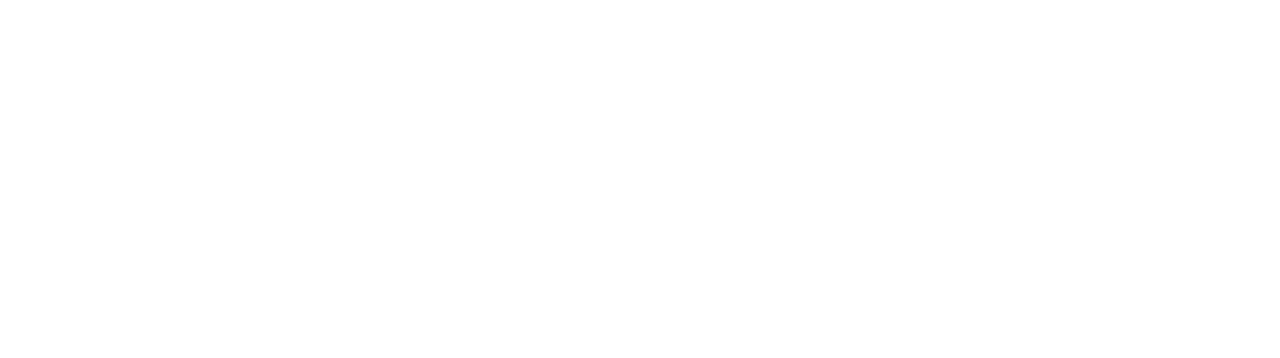
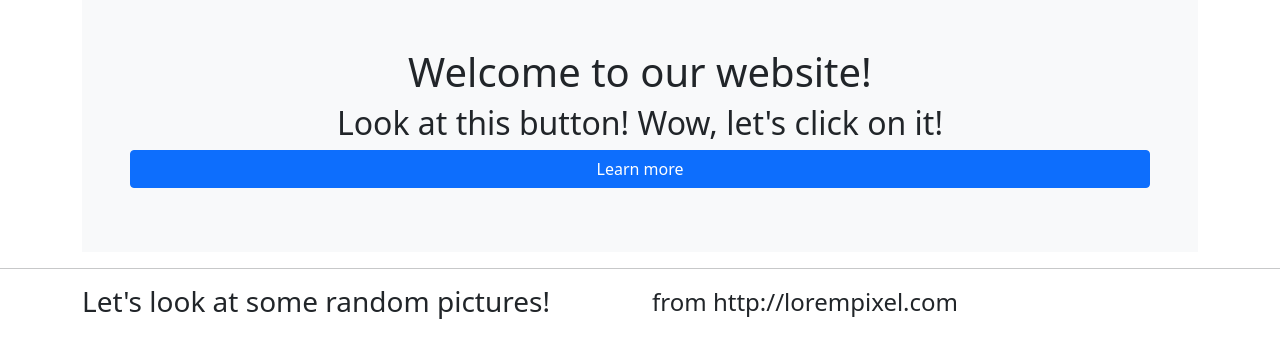
Before and after one commit to NLoo1/twitter-bootstrap, a plain HTML site: page index.html in a window 1280 px wide. Drawn offline with nearby package versions, Linux system fonts and the light colour scheme.

Commit message:
Added jumbotron, 'random pictures'

```diff
--- a/index.html
+++ b/index.html
@@ -4,15 +4,32 @@
     <meta charset="UTF-8">
     <meta name="viewport" content="width=device-width, initial-scale=1.0">
     <title>Document</title>
-    <link rel=”stylesheet” href=”https://cdn.jsdelivr.net/npm/bootstrap@4.5.3/dist/css/bootstrap.min.css” integrity=”sha384-TX8t27EcRE3e/ihU7zmQxVncDAy5uIKz4rEkgIXeMed4M0jlfIDPvg6uqKI2xXr2” crossorigin=”anonymous”>
-    <link rel="stylesheet" href="https://use.fontawesome.com/releases/v5.3.1/css/all.css">
+    <link href="https://cdn.jsdelivr.net/npm/bootstrap@5.0.2/dist/css/bootstrap.min.css" rel="stylesheet" integrity="sha384-EVSTQN3/azprG1Anm3QDgpJLIm9Nao0Yz1ztcQTwFspd3yD65VohhpuuCOmLASjC" crossorigin="anonymous">
 </head>
 <body>
+   <div class="container text-center">
+    <div class="jumbotron bg-light mx-auto p-5">
+        <h1 class="h1">Welcome to our website!</h1>
+        <p class="h2">Look at this button! Wow, let's click on it!</p>
+        <button class="btn btn-primary container">Learn more</button>
+        </p>
+    </div>
+   </div>
+    <hr>
+    <div class="container">
+        <div class="row align-items-center">
+            <div class="col">
+                <p class="h3">Let's look at some random pictures!</p>
+            </div>
+            <div class="col">
+                <p class="h4">from http://lorempixel.com</p>
+            </div>
+        </div>
+    </div>
 
 
 
-    <script src="https://unpkg.com/jquery"></script>
-    <script src="https://unpkg.com/popper"></script>
-    <script src="https://cdn.jsdelivr.net/npm/bootstrap@4.5.3/dist/js/bootstrap.bundle.min.js"></script>
+    <script src="https://cdn.jsdelivr.net/npm/bootstrap@5.0.2/dist/js/bootstrap.bundle.min.js" integrity="sha384-MrcW6ZMFYlzcLA8Nl+NtUVF0sA7MsXsP1UyJoMp4YLEuNSfAP+JcXn/tWtIaxVXM" crossorigin="anonymous"></script>
+
 </body>
 </html>
```
